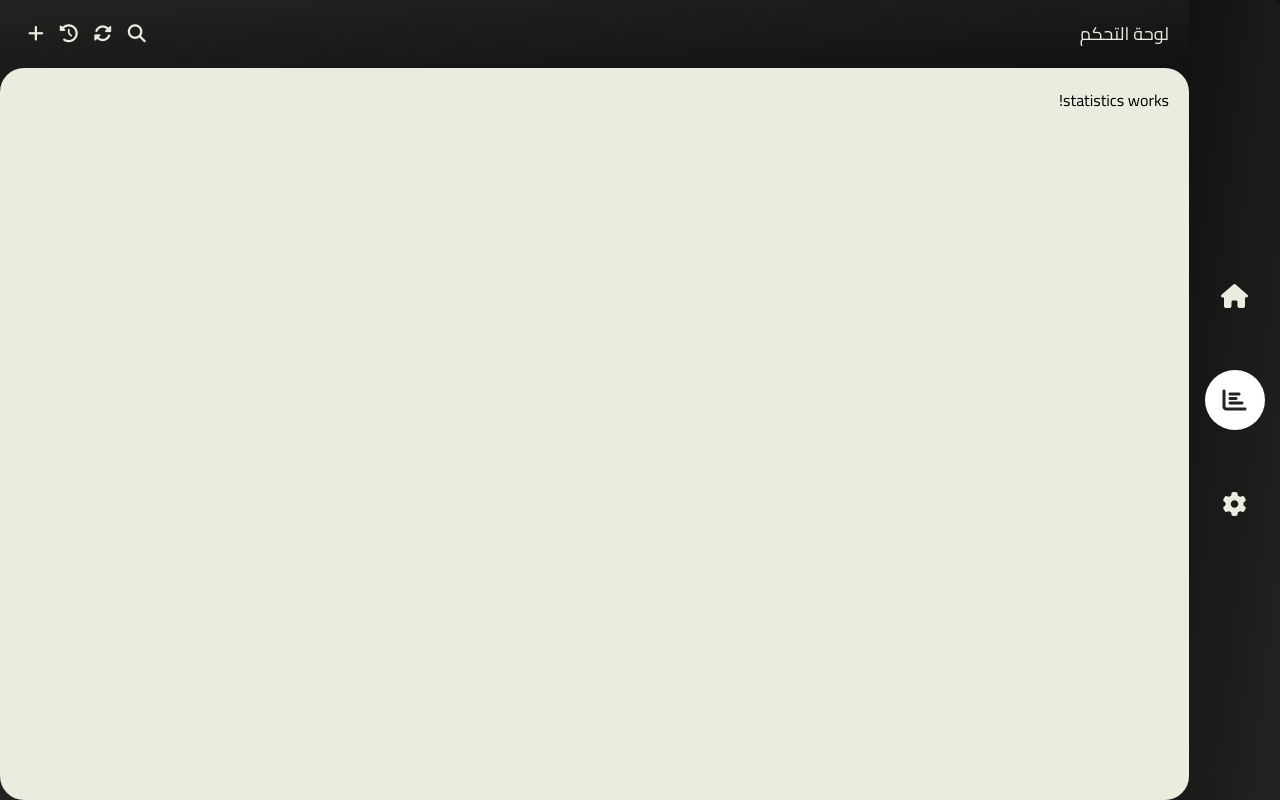
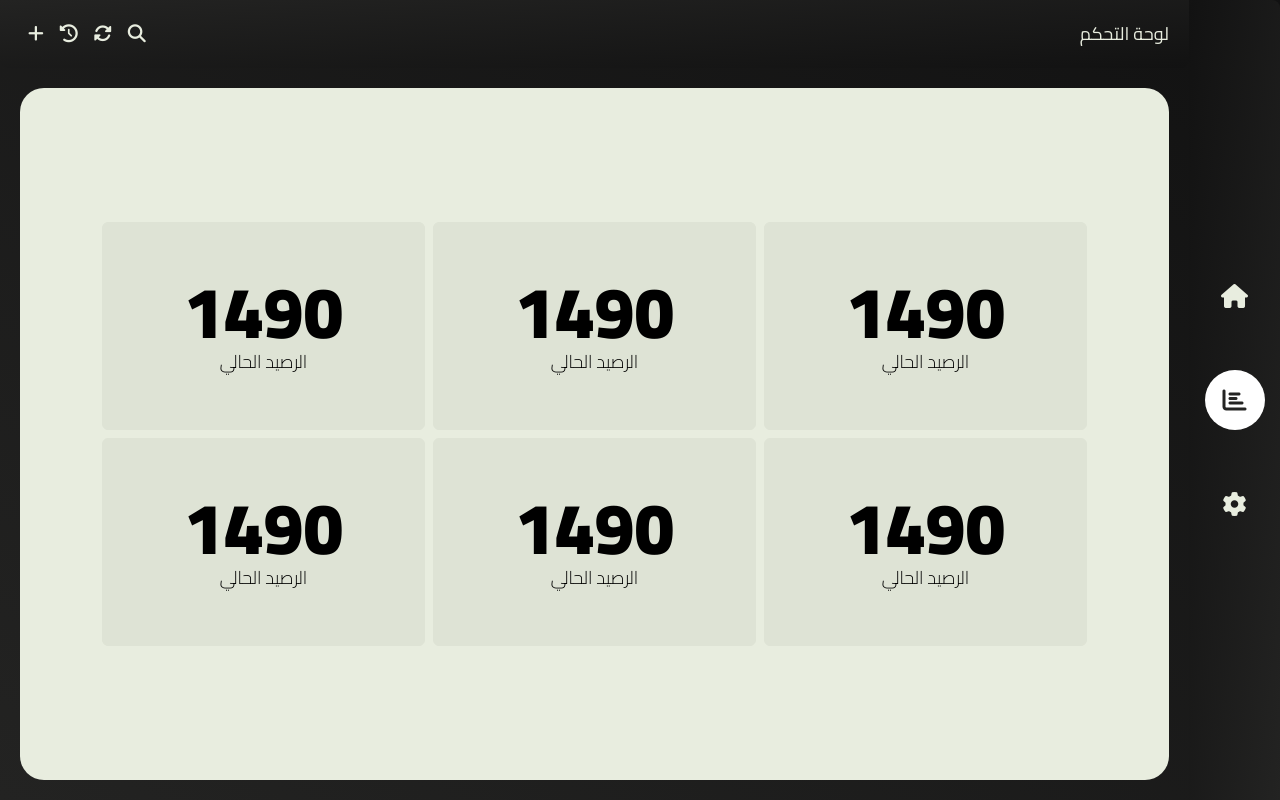
Before and after one commit to menady0/FlourSystemWeb, an Angular app in the folder frontend/: page /dashboard/statistics in a window 1280 px wide. Built offline with nearby package versions, Linux system fonts and the light colour scheme; sample sign-in values are in the browser's storage.

Commit message:
Statistics tab is included

```diff
--- a/frontend/src/app/Components/dashboard/dash-content/home/home.component.html
+++ b/frontend/src/app/Components/dashboard/dash-content/home/home.component.html
@@ -2,7 +2,7 @@
 <div *ngFor="let record of records"
 class="border border-gray-400 rounded-md mb-1 relative">
   <!-- DropDown -->
-  <div class="absolute top-3 left-5 bg-neutral-400 flex flex-col rounded-md overflow-hidden h-auto transition-all duration-300"  [class.max-h-0]="!record.showDropdown"
+  <div class="absolute top-3 left-5 bg-box flex flex-col rounded-md overflow-hidden h-auto transition-all duration-300"  [class.max-h-0]="!record.showDropdown"
   [class.max-h-[165px]]="record.showDropdown">
     <button class="hover:bg-green-primary transition duration-300 px-3 py-2" (click)="resetRecord(record)">reset</button>
     <button class="hover:bg-green-primary transition duration-300 px-3 py-2" (click)="updateRecord(record)">update</button>
--- a/frontend/src/app/Components/dashboard/dash-content/home/home.component.ts
+++ b/frontend/src/app/Components/dashboard/dash-content/home/home.component.ts
@@ -23,6 +23,24 @@ records: RecordItem[] = [
     {
       id: 2,
       name: 'برعي',
+      total: 50,
+      required: 50,
+      received: 50,
+      price: 50,
+      showDropdown: false,
+    },
+    {
+      id: 3,
+      name: 'حمادة بورعي',
+      total: 50,
+      required: 50,
+      received: 50,
+      price: 50,
+      showDropdown: false,
+    },
+    {
+      id: 3,
+      name: 'حمادة بورعي',
       total: 50,
       required: 50,
       received: 50,
--- a/frontend/src/app/Components/dashboard/dash-content/statistics/statistics.component.html
+++ b/frontend/src/app/Components/dashboard/dash-content/statistics/statistics.component.html
@@ -1 +1,53 @@
-<p>statistics works!</p>
+<div
+  class="lg:w-full md:w-full lg:h-full md:h-full lg:flex md:flex lg:justify-center md:justify-center lg:items-center md:items-center">
+  <div class="flex flex-col lg:flex-row md:flex-row lg:justify-center lg:items-center gap-2 lg:flex-wrap md:flex-wrap ">
+    <!-- Box -->
+    <div
+      class="bg-box h-52 flex justify-center items-center text-center border-[1px] border-box hover:border-green-primary transition duration-300 rounded-md lg:w-[32%] md:w-[49%]">
+      <div>
+        <span class="font-black text-7xl">1490</span>
+        <p class="font-light text-lg">الرصيد الحالي</p>
+      </div>
+    </div>
+    <!-- Box -->
+    <div
+      class="bg-box h-52 flex justify-center items-center text-center border-[1px] border-box hover:border-green-primary transition duration-300 rounded-md lg:w-[32%] md:w-[49%]">
+      <div>
+        <span class="font-black text-7xl">1490</span>
+        <p class="font-light text-lg">الرصيد الحالي</p>
+      </div>
+    </div>
+    <!-- Box -->
+    <div
+      class="bg-box h-52 flex justify-center items-center text-center border-[1px] border-box hover:border-green-primary transition duration-300 rounded-md lg:w-[32%] md:w-[49%]">
+      <div>
+        <span class="font-black text-7xl">1490</span>
+        <p class="font-light text-lg">الرصيد الحالي</p>
+      </div>
+    </div>
+    <!-- Box -->
+    <div
+      class="bg-box h-52 flex justify-center items-center text-center border-[1px] border-box hover:border-green-primary transition duration-300 rounded-md lg:w-[32%] md:w-[49%]">
+      <div>
+        <span class="font-black text-7xl">1490</span>
+        <p class="font-light text-lg">الرصيد الحالي</p>
+      </div>
+    </div>
+    <!-- Box -->
+    <div
+      class="bg-box h-52 flex justify-center items-center text-center border-[1px] border-box hover:border-green-primary transition duration-300 rounded-md lg:w-[32%] md:w-[49%]">
+      <div>
+        <span class="font-black text-7xl">1490</span>
+        <p class="font-light text-lg">الرصيد الحالي</p>
+      </div>
+    </div>
+    <!-- Box -->
+    <div
+      class="bg-box h-52 flex justify-center items-center text-center border-[1px] border-box hover:border-green-primary transition duration-300 rounded-md lg:w-[32%] md:w-[49%]">
+      <div>
+        <span class="font-black text-7xl">1490</span>
+        <p class="font-light text-lg">الرصيد الحالي</p>
+      </div>
+    </div>
+  </div>
+</div>
--- a/frontend/src/app/Components/dashboard/dashboard.component.html
+++ b/frontend/src/app/Components/dashboard/dashboard.component.html
@@ -1,19 +1,13 @@
-<!-- <app-header></app-header>
-<div class="p-spacebetween">
-  <router-outlet></router-outlet>
-</div>
-<app-nav></app-nav> -->
-
 <div dir="rtl"
   class="w-screen h-screen min-h-0 min-w-0 overflow-hidden lg:bg-gradient-to-bl lg:from-gradientDark lg:to-gradientDarkLighter flex flex-col-reverse lg:flex-row">
-  <aside class="">
+  <nav>
     <app-nav></app-nav>
-  </aside>
+  </nav>
   <div class="flex flex-col flex-1 min-h-0 min-w-0">
     <header>
       <app-header></app-header>
     </header>
-    <div class="flex-1 min-h-0 bg-light-primary box-border rounded-3xl p-2 lg:p-5 overflow-y-auto">
+    <div class="flex-1 min-h-0 bg-light-primary box-border rounded-3xl p-2 lg:p-5 lg:m-5 overflow-y-auto">
       <router-outlet></router-outlet>
     </div>
   </div>
--- a/frontend/src/app/Components/dashboard/nav/nav.component.css
+++ b/frontend/src/app/Components/dashboard/nav/nav.component.css
@@ -25,7 +25,7 @@ nav {
   top: 50%;
   left: 50%;
   transform: translate(-50%, -50%);
-  z-index: -1;
+  z-index: -5;
   transition: transform 0.3s ease, background-color .3s ease;
 }
 .indecator {
@@ -49,7 +49,7 @@ nav {
   top: 35%;
   left: -22px;
   border-top-right-radius: 20px;
-  box-shadow: 0 -10px 0 0 var(--color-light-primary);
+  box-shadow: 0 -7px 0 0 var(--color-light-primary);
 }
 .indecator::after {
   content: '';
@@ -60,7 +60,7 @@ nav {
   top: 35%;
   right: -23px;
   border-top-left-radius: 20px;
-  box-shadow: 0 -10px 0 0 var(--color-light-primary);
+  box-shadow: 0 -7px 0 0 var(--color-light-primary);
 }
 
 @media (width >= 48rem){
--- a/frontend/src/styles.css
+++ b/frontend/src/styles.css
@@ -8,7 +8,7 @@
   --color-input: #CFDBD5;
   --color-inputBorder: rgba(0, 0, 0, 0.25);
   --color-boxHeader: #D4D9CB;
-  --color-box: #D4D9CB;
+  --color-box: #DEE3D5;
   --color-dropdown: #CACFC1;
 
   /* Gradient Color */
```
